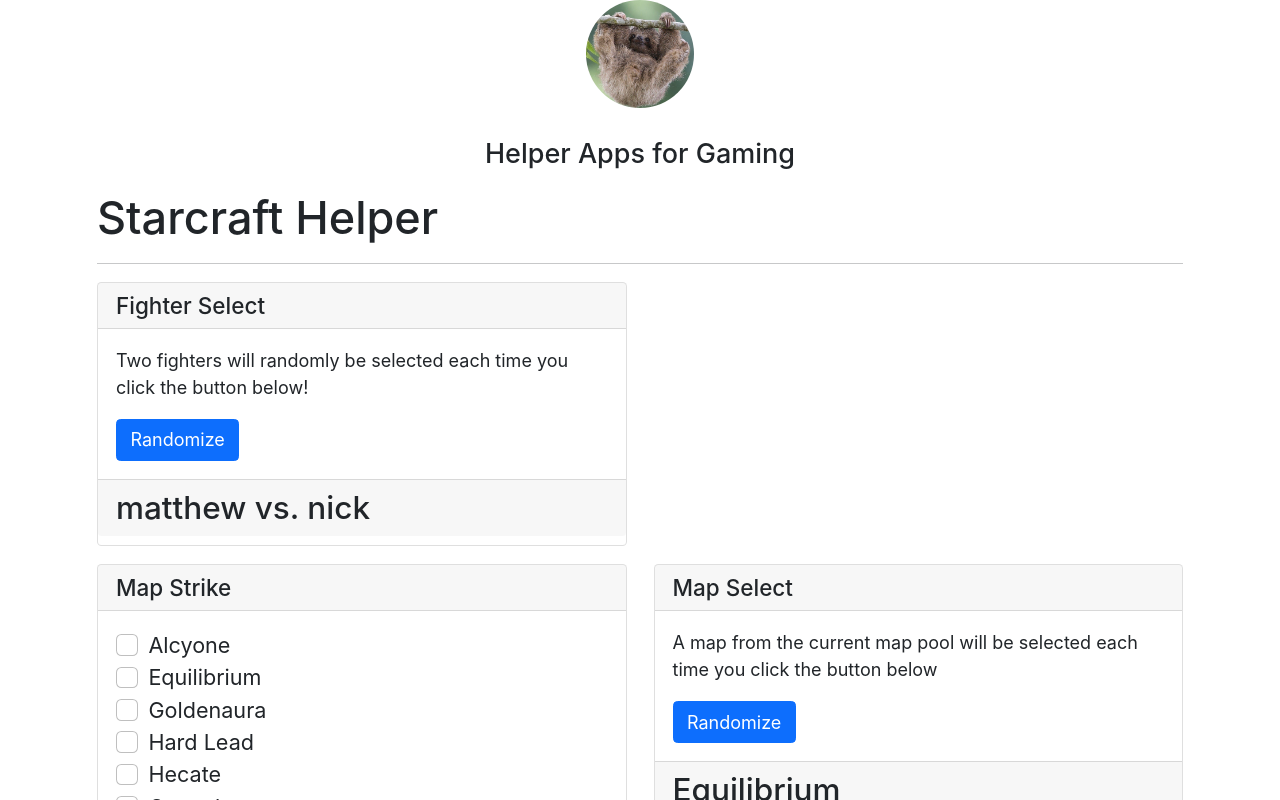
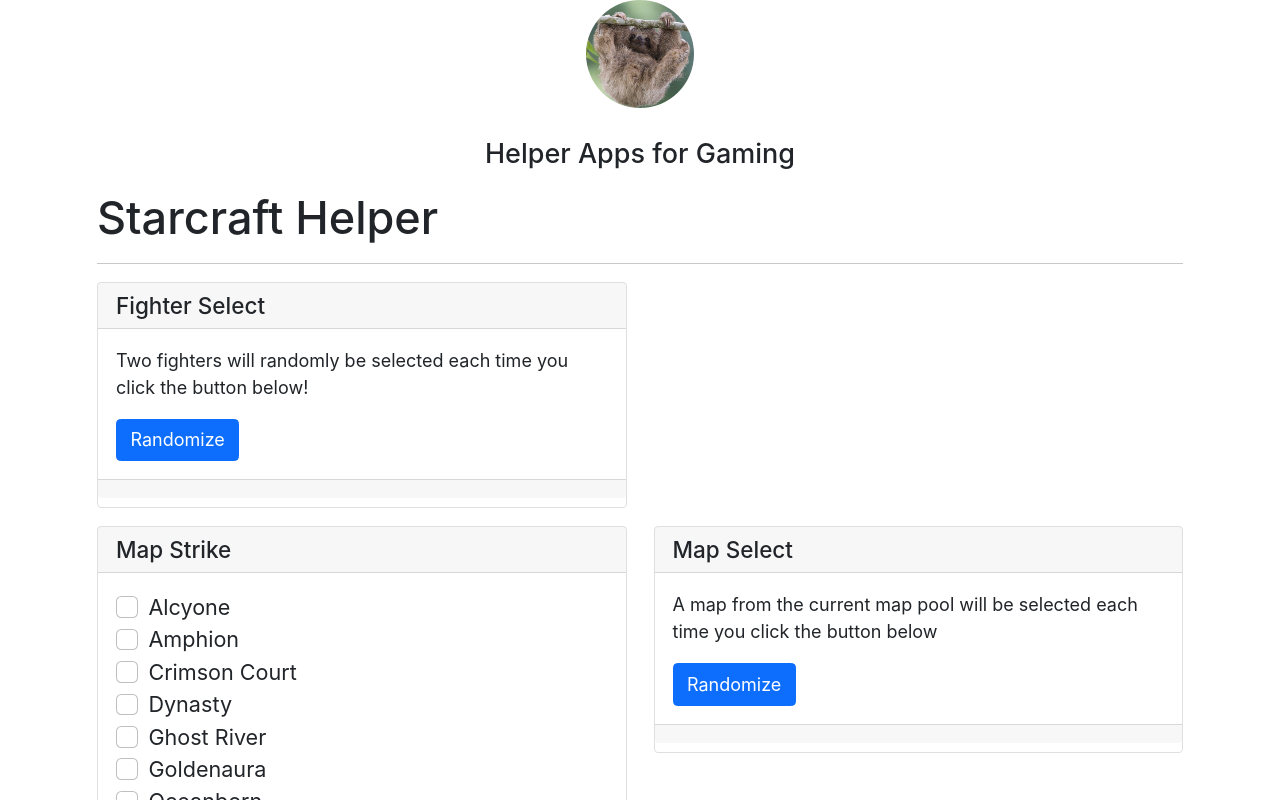
Before and after one commit to NicholasKChoi/WOTR_Combat_Simulator, a Next.js app: page /apps/starcraft-helper in a window 1280 px wide. Shown: the top 800 px of the page. Built offline with nearby package versions, Linux system fonts and the light colour scheme.

Commit message:
update maps to latest and have starting values unset

```diff
--- a/pages/apps/starcraft-helper.js
+++ b/pages/apps/starcraft-helper.js
@@ -16,9 +16,9 @@
 }
 
 const mapArray = [
-  'Alcyone', 'Equilibrium', 'Goldenaura', 'Hard Lead',
-  'Hecate', 'Oceanborn', 'Radhuset Station', 'Site Delta',
-  'Solaris',
+  'Alcyone', 'Amphion', 'Crimson Court', 'Dynasty',
+  'Ghost River', 'Goldenaura', 'Oceanborn', 'Post-Youth',
+  'Site Delta',
 ];
 const DEFAULT_MAP_POSITION = 1;
 function getMapText(bannedMaps) {
@@ -61,8 +61,8 @@
   };
   const isChecked = (item) => checked.includes(item) ? utilStyles.checkedItem : "";
 
-  const [map, setMapState] = useState(mapArray[DEFAULT_MAP_POSITION]);
-  const [partners, setPartnerState] = useState(`${partnerArray[0]} vs. ${partnerArray[1]}`);
+  const [map, setMapState] = useState('');
+  const [partners, setPartnerState] = useState('');
 
   return (
     <Layout>
```
